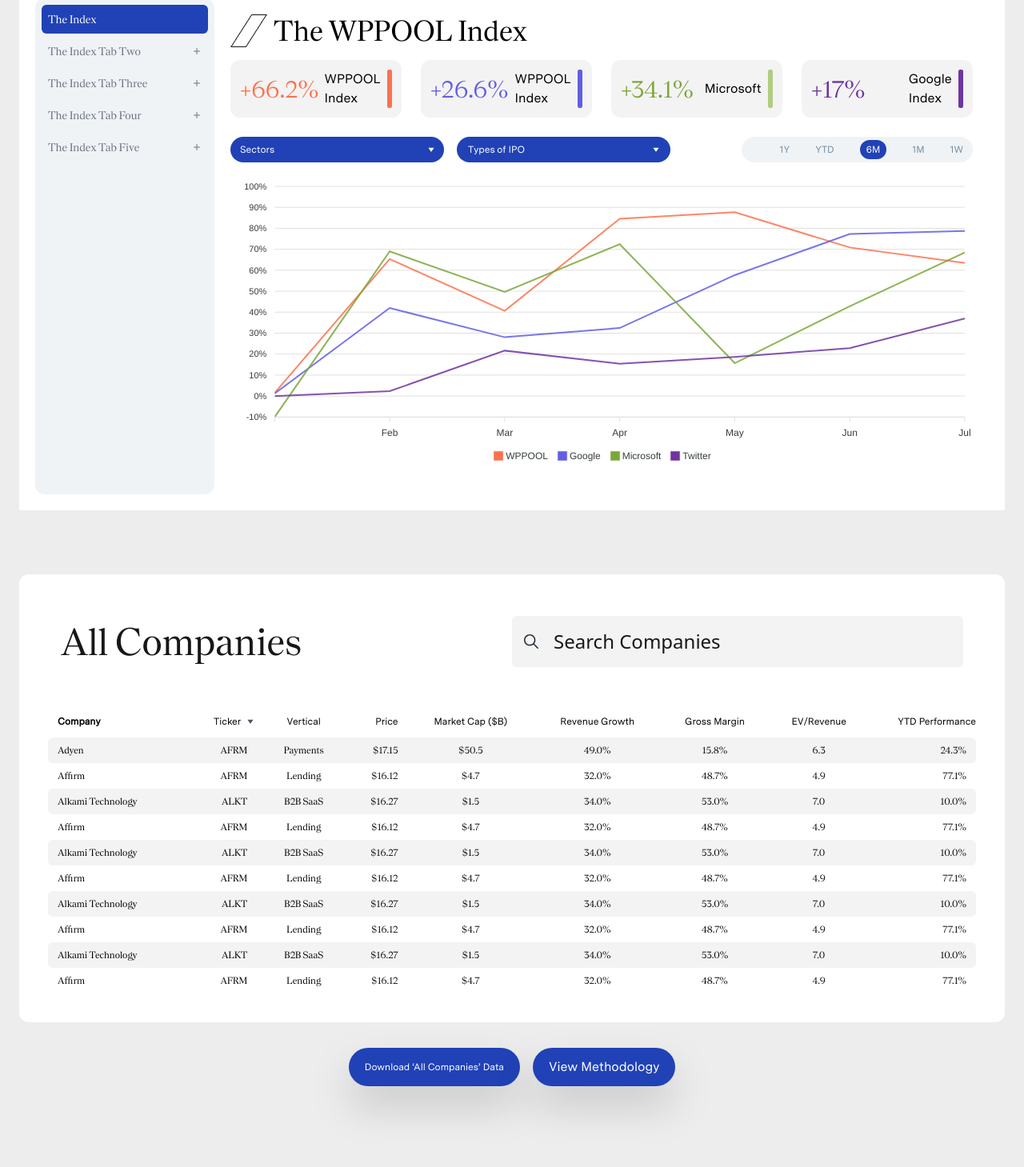
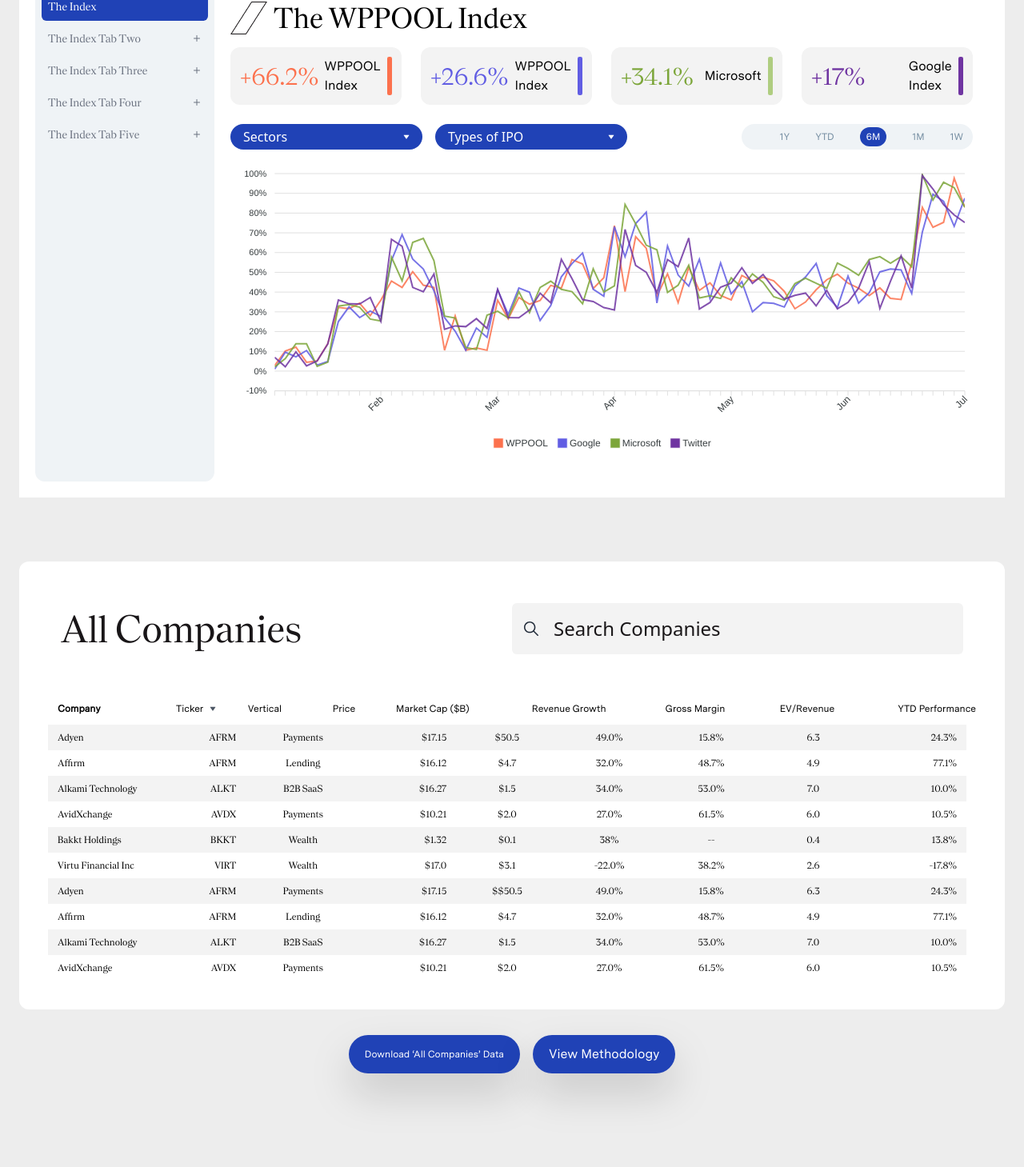
Before and after one commit to Mahin-Hasan/Figma-design-Implementation, a React (Vite) app: page / in a window 1280 px wide. Shown: the part 934-2393 px from the top of the page at 80% size. Built offline with nearby package versions, Linux system fonts and the light colour scheme.

Commit message:
fixed background overflow added custom scrolbar for table, generated dummy data for line chart

```diff
--- a/src/components/AllCompanies.jsx
+++ b/src/components/AllCompanies.jsx
@@ -23,7 +23,7 @@
                 type="search"
                 name="Search"
                 placeholder="Search Companies"
-                className="w-full p-4 pl-10 text-2xl rounded-md focus:outline-none bg-secondary placeholder:ps-3 placeholder:text-[#191618] text-blue-600 focus:bg-blue-50 focus:border-blue-600"
+                className="w-full p-2 md:p-4 pl-8 md:pl-10 md:text-2xl rounded-md focus:outline-none bg-secondary placeholder:ps-3 placeholder:text-[#191618] text-blue-600 focus:bg-blue-50 focus:border-blue-600"
               />
             </div>
           </fieldset>
--- a/src/components/LineChart.jsx
+++ b/src/components/LineChart.jsx
@@ -3,28 +3,130 @@
 import { BiSolidDownArrow } from "react-icons/bi";
 
 const LineChart = () => {
+  //function for creating random data for the table
+  const generateDataPoints = (numPoints) => {
+    const data = [];
+    for (let i = 0; i < numPoints; i++) {
+      if (i < numPoints / 13) {
+        data.push(Math.floor(Math.random() * 1600));
+      } else if (i < (2 * numPoints) / 13) {
+        data.push(Math.floor(Math.random() * 1300) + 2500);
+      } else if (i < (3 * numPoints) / 13) {
+        data.push(Math.floor(Math.random() * 3000) + 4000);
+      } else if (i < (4 * numPoints) / 13) {
+        data.push(Math.floor(Math.random() * 2000) + 1000);
+      } else if (i < (5 * numPoints) / 13) {
+        data.push(Math.floor(Math.random() * 2000) + 2500);
+      } else if (i < (6 * numPoints) / 13) {
+        data.push(Math.floor(Math.random() * 3000) + 3000);
+      } else if (i < (7 * numPoints) / 13) {
+        data.push(Math.floor(Math.random() * 6000) + 3000);
+      } else if (i < (8 * numPoints) / 13) {
+        data.push(Math.floor(Math.random() * 4000) + 3000);
+      } else if (i < (9 * numPoints) / 13) {
+        data.push(Math.floor(Math.random() * 2500) + 3000);
+      } else if (i < (10 * numPoints) / 13) {
+        data.push(Math.floor(Math.random() * 2000) + 3000);
+      } else if (i < (11 * numPoints) / 13) {
+        data.push(Math.floor(Math.random() * 2500) + 3000);
+      } else if (i < (12 * numPoints) / 13) {
+        data.push(Math.floor(Math.random() * 3000) + 3000);
+      } else {
+        data.push(Math.floor(Math.random() * 3000) + 7000);
+      }
+    }
+    return data;
+  };
+
   const [items, setItems] = useState([
     {
       name: "WPPOOL",
-      data: [150, 6534, 4065, 8454, 8767, 7086, 6344],
+      data: generateDataPoints(66),
     },
     {
       name: "Google",
-      data: [120, 4200, 2805, 3245, 5767, 7726, 7878],
+      data: generateDataPoints(66),
     },
     {
       name: "Microsoft",
-      data: [-1000, 6900, 4965, 7245, 1567, 4286, 6843],
+      data: generateDataPoints(66),
     },
     {
       name: "Twitter",
-      data: [0, 234, 2165, 1545, 1867, 2286, 3700],
+      data: generateDataPoints(66),
     },
   ]);
 
   const [options, setOptions] = useState({
     xaxis: {
-      categories: ["", "Feb", "Mar", "Apr", "May", "Jun", "Jul"],
+      categories: [
+        "",
+        "",
+        "",
+        "",
+        "",
+        "",
+        "",
+        "",
+        "",
+        "",
+        "Feb",
+        "",
+        "",
+        "",
+        "",
+        "",
+        "",
+        "",
+        "",
+        "",
+        "",
+        "Mar",
+        "",
+        "",
+        "",
+        "",
+        "",
+        "",
+        "",
+        "",
+        "",
+        "",
+        "Apr",
+        "",
+        "",
+        "",
+        "",
+        "",
+        "",
+        "",
+        "",
+        "",
+        "",
+        "May",
+        "",
+        "",
+        "",
+        "",
+        "",
+        "",
+        "",
+        "",
+        "",
+        "",
+        "Jun",
+        "",
+        "",
+        "",
+        "",
+        "",
+        "",
+        "",
+        "",
+        "",
+        "",
+        "Jul",
+      ],
     },
     yaxis: {
       min: -1000,
@@ -53,17 +155,32 @@
     <div>
       <div className="flex flex-col lg:flex-row justify-between mt-6">
         <div className="flex flex-col xl:flex-row gap-4 md:justify-center items-center md:items-stretch">
-          <div>
-            <button className="flex justify-center items-center bg-primaryBlue gap-48 text-white px-3 py-2 rounded-full">
-              <span className="text-xs font-Messina">Sectors</span>
-              <BiSolidDownArrow className="text-[8px]" />
-            </button>
+          <div className="bg-primaryBlue text-white px-2 py-1 rounded-full w-60">
+            <div className="relative ">
+              <select
+                name="sectors"
+                id="sectors"
+                className="bg-primaryBlue appearance-none pr-40 pl-2 py-0 rounded-full text-white"
+              >
+                <option value="volvo">Sectors</option>
+                <option value="saab">Division</option>
+                <option value="mercedes">Local</option>
+              </select>
+              <BiSolidDownArrow className="absolute top-1/2 right-2 transform -translate-y-1/2 text-[8px]" />
+            </div>
           </div>
-          <div>
-            <button className="flex justify-center items-center bg-primaryBlue gap-40 text-white px-[14px] py-2 rounded-full">
-              <span className="text-xs font-Messina">Types of IPO</span>
-              <BiSolidDownArrow className="text-[8px]" />
-            </button>
+          <div className="bg-primaryBlue text-white px-2 py-1 rounded-full w-60">
+            <div className="relative">
+              <select
+                name="sectors"
+                id="sectors"
+                className="bg-primaryBlue appearance-none w-56 pl-2 py-0 rounded-full text-white"
+              >
+                <option value="volvo">Types of IPO</option>
+                <option value="saab">Types of ROI </option>
+              </select>
+              <BiSolidDownArrow className="absolute top-1/2 right-2 transform -translate-y-1/2 text-[8px]" />
+            </div>
           </div>
         </div>
         <div className="flex justify-center md:justify-end items-center mt-4 lg:mt-0">
--- a/src/components/Navbar.jsx
+++ b/src/components/Navbar.jsx
@@ -10,7 +10,7 @@
   const [bgColor, setBgColor] = useState(false);
 
   const changeColor = () => {
-    if (window.scrollY >= 925) {
+    if (window.scrollY >= 923) {
       setBgColor(true);
     } else {
       setBgColor(false);
--- a/src/components/Reports.jsx
+++ b/src/components/Reports.jsx
@@ -9,7 +9,7 @@
 
 const Reports = () => {
   return (
-    <section id="stateUSA" className="h-[75vh] bg-sliderBG bg-auto bg-no-repeat bg-right px-2">
+    <section id="stateUSA" className=" bg-sliderBG alignSlider bg-auto bg-no-repeat bg-right px-2 pb-20">
       <div className="space-y-4 relative">
         <SectionTitle title={"State of USA"} />
         <button className="flex justify-center items-center bg-primaryBlue gap-10 text-white px-6 rounded-full">
@@ -32,7 +32,7 @@
           <SwiperSlide className="res-slide" />
           <div className="mt-4 flex flex-col sm:flex-row justify-between items-center gap-3 sm:gap-0">
             <SwiperNavButtons />
-            <button className="rounded-full p-4 text-white me-3 bg-primaryBlue">
+            <button className="rounded-full p-3 sm:p-4 text-white me-3 bg-primaryBlue">
               <p className="font-Messina">Download the 2023 Report</p>
             </button>
           </div>
--- a/src/components/Stories.jsx
+++ b/src/components/Stories.jsx
@@ -8,7 +8,7 @@
     <section id="stories" className="px-2">
       <SectionTitle title={"Stories & Ideas"} />
       <p className="font-Messina text-xl">The latest news and updates</p>
-      <div className="grid grid-cols-1 md:grid-cols-2 lg:grid-cols-3 gap-x-7 gap-y-20 sm:gap-y-24 my-28">
+      <div className="grid grid-cols-1 md:grid-cols-2 lg:grid-cols-3 gap-x-7 gap-y-20 sm:gap-y-24 my-20 md:my-24">
         <div className="bg-white rounded-md">
           <div className="ps-6 py-5 space-y-1">
             <div className="-mt-[72px]">
--- a/src/components/SwiperNavButtons.jsx
+++ b/src/components/SwiperNavButtons.jsx
@@ -9,13 +9,13 @@
     <div className="swiper-nav-btns flex">
       <div className="flex gap-4">
         <button
-          className="rounded-full bg-white flex items-center justify-center text-primaryBlue text-2xl"
+          className="rounded-full bg-white w-10 sm:w-14 flex items-center justify-center text-primaryBlue text-2xl"
           onClick={() => swiper.slidePrev()}
         >
           <GrFormPreviousLink />
         </button>
         <button
-          className="rounded-full bg-white flex items-center justify-center text-primaryBlue text-2xl"
+          className="rounded-full bg-white w-10 sm:w-14 flex items-center justify-center text-primaryBlue text-2xl"
           onClick={() => swiper.slideNext()}
         >
           <GrFormNextLink />
@@ -23,7 +23,7 @@
       </div>
       <div className="flex items-center gap-4">
         <p className="ps-5">Pages</p>
-        <div className="flex justify-center items-center  sm:h-[56px] bg-white gap-2 sm:gap-6 p-2 sm:p-4 rounded-full cursor-pointer">
+        <div className="flex justify-center items-center sm:h-[56px] bg-white gap-2 sm:gap-6 p-2 sm:p-4 rounded-full cursor-pointer">
           <span className="font-Messina">1 and 2</span>
           <BiSolidDownArrow className="text-xs" />
         </div>
--- a/src/components/Table.jsx
+++ b/src/components/Table.jsx
@@ -5,9 +5,9 @@
     <div className=" p-2 rounded-md sm:p-4">
       <div className="overflow-x-auto">
         <table className="min-w-full text-xs">
-          <thead className="rounded-t-lg font-Messina">
+          <thead className="rounded-t-lg font-Messina ">
             <tr className="text-right">
-              <th title="Team name" className="p-3 text-left">
+              <th title="" className="p-3 text-left">
                 Company
               </th>
               <th className="p-3">
@@ -39,8 +39,8 @@
               </th>
             </tr>
           </thead>
-          <tbody>
-            <tr className="text-right bg-secondary font-Nantes">
+          <tbody className="overflow-y-auto max-h-80 custom-scrollbar">
+            <tr className="text-right bg-secondary font-Nantes table-fixed">
               <td className="px-3 py-2 text-start rounded-s-md">
                 <span>Adyen</span>
               </td>
@@ -70,7 +70,7 @@
               </td>
             </tr>
             {/* 2 */}
-            <tr className="text-right font-Nantes">
+            <tr className="text-right font-Nantes table-fixed">
               <td className="px-3 py-2 text-start">
                 <span>Affirm</span>
               </td>
@@ -100,7 +100,7 @@
               </td>
             </tr>
             {/* 3 */}
-            <tr className="text-right bg-secondary font-Nantes">
+            <tr className="text-right bg-secondary font-Nantes table-fixed">
               <td className="px-3 py-2 text-start rounded-s-md">
                 <span>Alkami Technology</span>
               </td>
@@ -129,9 +129,128 @@
                 <span>10.0%</span>
               </td>
             </tr>
-            {/* adding dummy */}
-            {/* 2 */}
-            <tr className="text-right font-Nantes">
+            {/* 4 */}
+            <tr className="text-right font-Nantes table-fixed">
+              <td className="px-3 py-2 text-start">
+                <span>AvidXchange</span>
+              </td>
+              <td className="px-3 text-end py-2">
+                <span className="pe-2">AVDX</span>
+              </td>
+              <td className="px-3 py-2 text-center">
+                <span>Payments</span>
+              </td>
+              <td className="px-3 py-2 text-end">
+                <span>$10.21</span>
+              </td>
+              <td className="px-3 py-2 text-center">
+                <span>$2.0</span>
+              </td>
+              <td className="px-3 py-2 text-center">
+                <span>27.0%</span>
+              </td>
+              <td className="px-3 py-2 text-center">
+                <span>61.5%</span>
+              </td>
+              <td className="px-3 text-center py-2">
+                <span>6.0</span>
+              </td>
+              <td className="px-3 py-2 text-end">
+                <span>10.5%</span>
+              </td>
+            </tr>
+            {/* 5 */}
+            <tr className="text-right bg-secondary font-Nantes table-fixed">
+              <td className="px-3 py-2 text-start rounded-s-md">
+                <span>Bakkt Holdings</span>
+              </td>
+              <td className="px-3 text-end py-2">
+                <span className="pe-2">BKKT</span>
+              </td>
+              <td className="px-3 py-2 text-center">
+                <span>Wealth</span>
+              </td>
+              <td className="px-3 py-2 text-end">
+                <span>$1.32</span>
+              </td>
+              <td className="px-3 py-2 text-center">
+                <span>$0.1</span>
+              </td>
+              <td className="px-3 py-2 text-center">
+                <span>38%</span>
+              </td>
+              <td className="px-3 py-2 text-center">
+                <span>--</span>
+              </td>
+              <td className="px-3 py-2 text-center">
+                <span>0.4</span>
+              </td>
+              <td className="px-3 py-2 text-end rounded-e-md">
+                <span>13.8%</span>
+              </td>
+            </tr>
+            {/* 6 */}
+            <tr className="text-right font-Nantes table-fixed">
+              <td className="px-3 py-2 text-start">
+                <span>Virtu Financial Inc</span>
+              </td>
+              <td className="px-3 text-end py-2">
+                <span className="pe-2">VIRT</span>
+              </td>
+              <td className="px-3 py-2 text-center">
+                <span>Wealth</span>
+              </td>
+              <td className="px-3 py-2 text-end">
+                <span>$17.0</span>
+              </td>
+              <td className="px-3 py-2 text-center">
+                <span>$3.1</span>
+              </td>
+              <td className="px-3 py-2 text-center">
+                <span>-22.0%</span>
+              </td>
+              <td className="px-3 py-2 text-center">
+                <span>38.2%</span>
+              </td>
+              <td className="px-3 text-center py-2">
+                <span>2.6</span>
+              </td>
+              <td className="px-3 py-2 text-end">
+                <span>-17.8%</span>
+              </td>
+            </tr>
+            {/* 7 */}
+            <tr className="text-right bg-secondary font-Nantes table-fixed">
+              <td className="px-3 py-2 text-start rounded-s-md">
+                <span>Adyen</span>
+              </td>
+              <td className="px-3 text-end py-2">
+                <span className="pe-2">AFRM</span>
+              </td>
+              <td className="px-3 py-2 text-center">
+                <span>Payments</span>
+              </td>
+              <td className="px-3 py-2 text-end">
+                <span>$17.15</span>
+              </td>
+              <td className="px-3 py-2 text-center">
+                <span>$$50.5</span>
+              </td>
+              <td className="px-3 py-2 text-center">
+                <span>49.0%</span>
+              </td>
+              <td className="px-3 py-2 text-center">
+                <span>15.8%</span>
+              </td>
+              <td className="px-3 py-2 text-center">
+                <span>6.3</span>
+              </td>
+              <td className="px-3 py-2 text-end rounded-e-md">
+                <span>24.3%</span>
+              </td>
+            </tr>
+            {/* 8 */}
+            <tr className="text-right font-Nantes table-fixed">
               <td className="px-3 py-2 text-start">
                 <span>Affirm</span>
               </td>
@@ -160,8 +279,8 @@
                 <span>77.1%</span>
               </td>
             </tr>
-            {/* 3 */}
-            <tr className="text-right bg-secondary font-Nantes">
+            {/* 9 */}
+            <tr className="text-right bg-secondary font-Nantes table-fixed">
               <td className="px-3 py-2 text-start rounded-s-md">
                 <span>Alkami Technology</span>
               </td>
@@ -190,38 +309,38 @@
                 <span>10.0%</span>
               </td>
             </tr>
-            {/* 2 */}
-            <tr className="text-right font-Nantes">
+            {/* 10 */}
+            <tr className="text-right font-Nantes table-fixed">
               <td className="px-3 py-2 text-start">
-                <span>Affirm</span>
+                <span>AvidXchange</span>
               </td>
               <td className="px-3 text-end py-2">
-                <span className="pe-2">AFRM</span>
+                <span className="pe-2">AVDX</span>
               </td>
               <td className="px-3 py-2 text-center">
-                <span>Lending</span>
+                <span>Payments</span>
               </td>
               <td className="px-3 py-2 text-end">
-                <span>$16.12</span>
+                <span>$10.21</span>
               </td>
               <td className="px-3 py-2 text-center">
-                <span>$4.7</span>
+                <span>$2.0</span>
               </td>
               <td className="px-3 py-2 text-center">
-                <span>32.0%</span>
+                <span>27.0%</span>
               </td>
               <td className="px-3 py-2 text-center">
-                <span>48.7%</span>
+                <span>61.5%</span>
               </td>
               <td className="px-3 text-center py-2">
-                <span>4.9</span>
+                <span>6.0</span>
               </td>
               <td className="px-3 py-2 text-end">
-                <span>77.1%</span>
+                <span>10.5%</span>
               </td>
             </tr>
-            {/* 3 */}
-            <tr className="text-right bg-secondary font-Nantes">
+            {/* 11 */}
+            <tr className="text-right bg-secondary font-Nantes table-fixed">
               <td className="px-3 py-2 text-start rounded-s-md">
                 <span>Alkami Technology</span>
               </td>
@@ -250,94 +369,34 @@
                 <span>10.0%</span>
               </td>
             </tr>
-            {/* 2 */}
-            <tr className="text-right font-Nantes">
+            {/* 12 */}
+            <tr className="text-right font-Nantes table-fixed">
               <td className="px-3 py-2 text-start">
-                <span>Affirm</span>
+                <span>AvidXchange</span>
               </td>
               <td className="px-3 text-end py-2">
-                <span className="pe-2">AFRM</span>
+                <span className="pe-2">AVDX</span>
               </td>
               <td className="px-3 py-2 text-center">
-                <span>Lending</span>
+                <span>Payments</span>
               </td>
               <td className="px-3 py-2 text-end">
-                <span>$16.12</span>
+                <span>$10.21</span>
               </td>
               <td className="px-3 py-2 text-center">
-                <span>$4.7</span>
+                <span>$2.0</span>
               </td>
               <td className="px-3 py-2 text-center">
-                <span>32.0%</span>
+                <span>27.0%</span>
               </td>
               <td className="px-3 py-2 text-center">
-                <span>48.7%</span>
+                <span>61.5%</span>
               </td>
               <td className="px-3 text-center py-2">
-                <span>4.9</span>
+                <span>6.0</span>
               </td>
               <td className="px-3 py-2 text-end">
-                <span>77.1%</span>
-              </td>
-            </tr>
-            {/* 3 */}
-            <tr className="text-right bg-secondary font-Nantes">
-              <td className="px-3 py-2 text-start rounded-s-md">
-                <span>Alkami Technology</span>
-              </td>
-              <td className="px-3 text-end py-2">
-                <span className="pe-2">ALKT</span>
-              </td>
-              <td className="px-3 py-2 text-center">
-                <span>B2B SaaS</span>
-              </td>
-              <td className="px-3 py-2 text-end">
-                <span>$16.27</span>
-              </td>
-              <td className="px-3 py-2 text-center">
-                <span>$1.5</span>
-              </td>
-              <td className="px-3 py-2 text-center">
-                <span>34.0%</span>
-              </td>
-              <td className="px-3 py-2 text-center">
-                <span>53.0%</span>
-              </td>
-              <td className="px-3 py-2 text-center">
-                <span>7.0</span>
-              </td>
-              <td className="px-3 py-2 text-end rounded-e-md">
-                <span>10.0%</span>
-              </td>
-            </tr>
-            {/* 2 */}
-            <tr className="text-right font-Nantes">
-              <td className="px-3 py-2 text-start">
-                <span>Affirm</span>
-              </td>
-              <td className="px-3 text-end py-2">
-                <span className="pe-2">AFRM</span>
-              </td>
-              <td className="px-3 py-2 text-center">
-                <span>Lending</span>
-              </td>
-              <td className="px-3 py-2 text-end">
-                <span>$16.12</span>
-              </td>
-              <td className="px-3 py-2 text-center">
-                <span>$4.7</span>
-              </td>
-              <td className="px-3 py-2 text-center">
-                <span>32.0%</span>
-              </td>
-              <td className="px-3 py-2 text-center">
-                <span>48.7%</span>
-              </td>
-              <td className="px-3 text-center py-2">
-                <span>4.9</span>
-              </td>
-              <td className="px-3 py-2 text-end">
-                <span>77.1%</span>
+                <span>10.5%</span>
               </td>
             </tr>
           </tbody>
--- a/src/index.css
+++ b/src/index.css
@@ -17,16 +17,46 @@
   box-sizing: border-box;
   scroll-behavior: smooth;
 }
+/* Slider section background position adjustment */
+.alignSlider {
+  background-position-y: 75%;
+}
+
+/* Custom scroll bar and Table styles */
+tbody {
+  display: block;
+  overflow-y: auto;
+  max-height: 20rem;
+}
+
+thead,
+tbody tr {
+  display: table;
+  width: 100%;
+}
+.custom-scrollbar {
+  padding-right: 12px;
+}
+.custom-scrollbar::-webkit-scrollbar {
+  width: 8px;
+  height: 8px;
+}
+
+.custom-scrollbar::-webkit-scrollbar-thumb {
+  background-color: #2346b9;
+  border-radius: 10px;
+}
+
+.custom-scrollbar::-webkit-scrollbar-thumb:hover {
+  background-color: #2b58ec;
+}
+
+.custom-scrollbar::-webkit-scrollbar-track {
+  background: #E5F1F3;
+  border-radius: 10px;
+}
 
 /* swiper js custom CSS */
-
-/* .swiper .res-slide {
-  min-width: 300px;
-  max-width: 670px;
-  min-height: 326px;
-  border-radius: 10px;
-} */
-
 .swiper .res-slide {
   min-width: 300px;
   max-width: 670px;
@@ -35,8 +65,6 @@
 }
 
 .swiper-nav-btns button {
-  width: 56px;
-  height: 56px;
   transition: all 0.5s;
 }
 
```
Also changed, not shown: src/components/Footer.jsx (+46 -13 lines), src/components/Home.jsx (+4 -4 lines).
